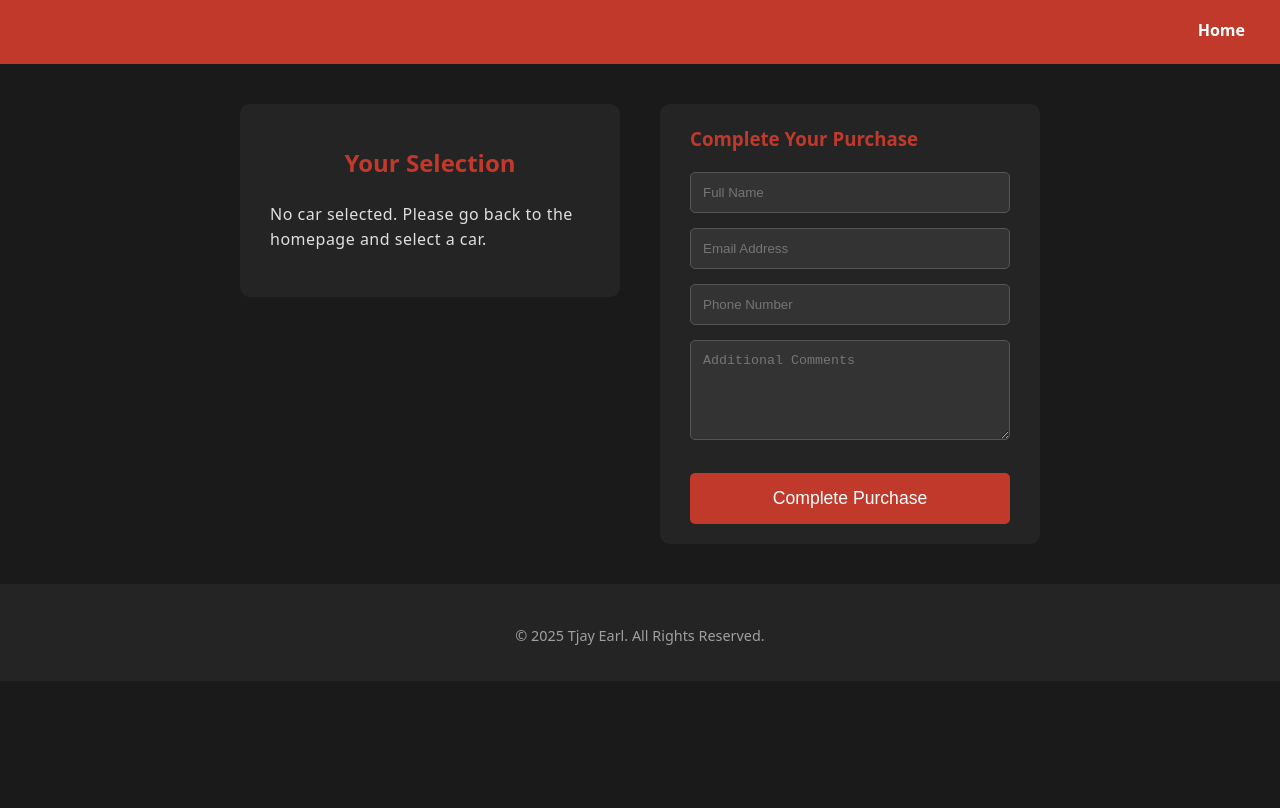
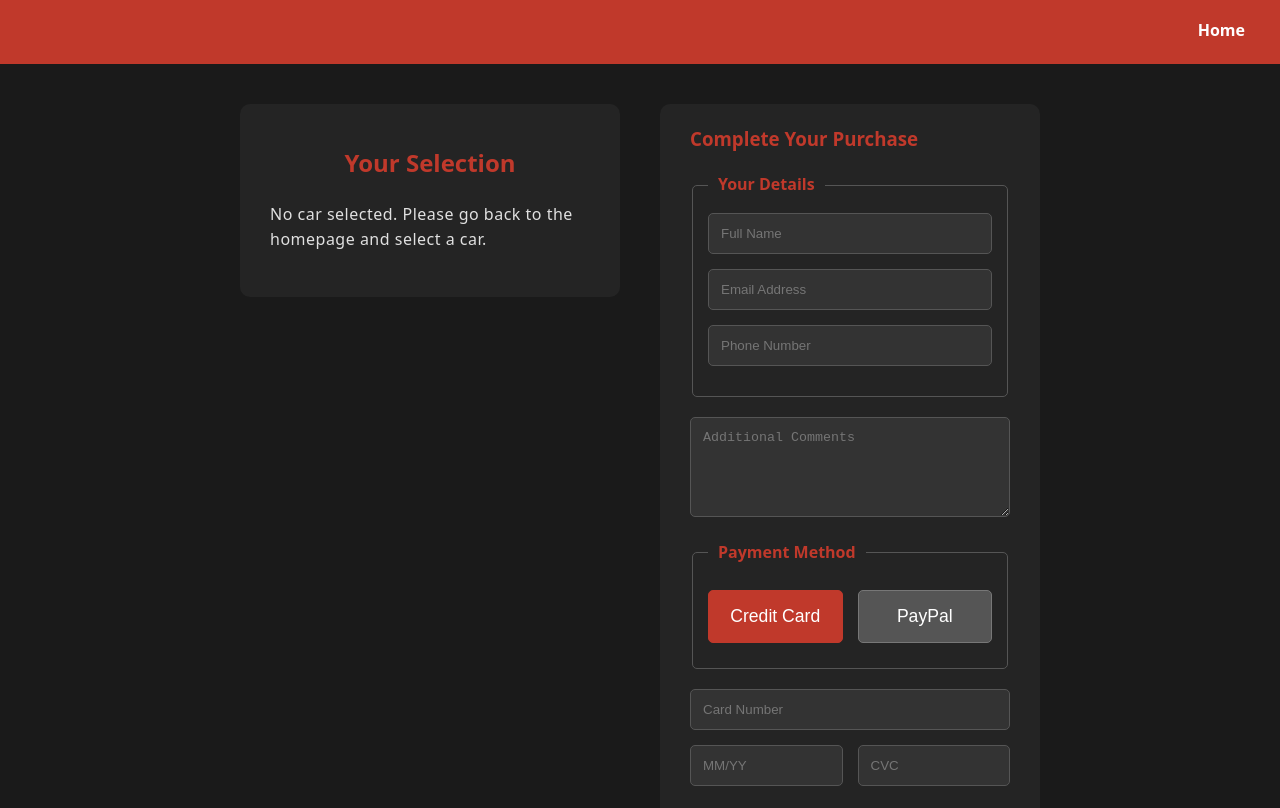
Before and after one commit to tjayearl/Machine, a website: page checkout.html in a window 1280 px wide. Shown: the part 96-904 px from the top of the page. Before the commit the page ends 800 px from the top, so only its background shows below. Drawn offline with Linux system fonts and the light colour scheme.

Commit message:
modified checkout.html chekcout.js modified style.css

```diff
--- a/checkout.html
+++ b/checkout.html
@@ -28,10 +28,30 @@
             <div id="checkout-form-container">
                 <h3>Complete Your Purchase</h3>
                 <form id="checkout-form">
-                    <input type="text" placeholder="Full Name" required>
-                    <input type="email" placeholder="Email Address" required>
-                    <input type="tel" placeholder="Phone Number" required>
+                    <fieldset>
+                        <legend>Your Details</legend>
+                        <input type="text" placeholder="Full Name" required>
+                        <input type="email" placeholder="Email Address" required>
+                        <input type="tel" placeholder="Phone Number" required>
+                    </fieldset>
+
                     <textarea placeholder="Additional Comments"></textarea>
+
+                    <fieldset>
+                        <legend>Payment Method</legend>
+                        <div class="payment-method-buttons">
+                            <button type="button" class="payment-method-btn active" data-method="credit-card">Credit Card</button>
+                            <button type="button" class="payment-method-btn" data-method="paypal">PayPal</button>
+                        </div>
+                        <input type="hidden" id="payment-method-input" name="payment-method" value="credit-card">
+                    </fieldset>
+                    <div id="credit-card-info">
+                        <input type="text" id="card-number" placeholder="Card Number">
+                        <div class="card-details-row">
+                            <input type="text" id="expiry-date" placeholder="MM/YY">
+                            <input type="text" id="cvc" placeholder="CVC">
+                        </div>
+                    </div>
                     <button type="submit">Complete Purchase</button>
                 </form>
             </div>
--- a/checkout.js
+++ b/checkout.js
@@ -2,6 +2,10 @@ document.addEventListener("DOMContentLoaded", () => {
     const API_URL = "https://car4hire-coral.vercel.app/cars";
     const carDetailsContainer = document.getElementById("checkout-car-details");
     const checkoutForm = document.getElementById("checkout-form");
+    const creditCardInfo = document.getElementById('credit-card-info');
+    const creditCardInputs = creditCardInfo.querySelectorAll('input');
+    const paymentMethodButtons = document.querySelectorAll('.payment-method-btn');
+    const hiddenPaymentMethodInput = document.getElementById('payment-method-input');
 
     const getCarIdFromUrl = () => {
         const params = new URLSearchParams(window.location.search);
@@ -42,6 +46,35 @@ document.addEventListener("DOMContentLoaded", () => {
         `;
     };
 
+    const toggleCreditCardFields = (show) => {
+        if (show) {
+            creditCardInfo.style.display = 'block';
+            creditCardInputs.forEach(input => input.required = true);
+        } else {
+            creditCardInfo.style.display = 'none';
+            creditCardInputs.forEach(input => {
+                input.required = false;
+                input.value = ''; // Clear fields when hiding
+            });
+        }
+    };
+
+    paymentMethodButtons.forEach(button => {
+        button.addEventListener('click', () => {
+            // Remove active class from all buttons
+            paymentMethodButtons.forEach(btn => btn.classList.remove('active'));
+            // Add active class to the clicked button
+            button.classList.add('active');
+
+            const selectedMethod = button.dataset.method;
+            // Update the hidden input's value
+            hiddenPaymentMethodInput.value = selectedMethod;
+
+            // Show or hide the credit card fields based on the selection
+            toggleCreditCardFields(selectedMethod === 'credit-card');
+        });
+    });
+
     checkoutForm.addEventListener("submit", (e) => {
         e.preventDefault();
         // In a real application, you would process the payment here.
@@ -51,4 +84,7 @@ document.addEventListener("DOMContentLoaded", () => {
 
     const carId = getCarIdFromUrl();
     fetchCarDetails(carId);
+
+    // Initialize the payment form state
+    toggleCreditCardFields(hiddenPaymentMethodInput.value === 'credit-card');
 });
--- a/style.css
+++ b/style.css
@@ -284,6 +284,57 @@ footer {
     font-size: 1.1em;
 }
 
+.payment-method-buttons {
+    display: flex;
+    gap: 15px;
+    margin-bottom: 10px;
+}
+
+.payment-method-btn {
+    flex: 1;
+    background-color: #555;
+    border: 1px solid #777;
+    padding: 12px;
+    font-size: 1em;
+}
+
+.payment-method-btn.active {
+    background-color: #c0392b;
+    border-color: #c0392b;
+    transform: none; /* Override hover/active transforms when active */
+}
+
+.card-details-row {
+    display: flex;
+    gap: 15px;
+}
+
+.card-details-row input {
+    flex: 1;
+}
+
+#checkout-form fieldset {
+    border: 1px solid #555;
+    border-radius: 5px;
+    padding: 15px;
+    margin-bottom: 20px;
+}
+
+#checkout-form legend {
+    padding: 0 10px;
+    color: #c0392b;
+    font-weight: bold;
+}
+
+#checkout-form fieldset div {
+    margin-bottom: 10px;
+}
+
+#checkout-form label {
+    margin-left: 10px;
+    cursor: pointer;
+}
+
 .sold-text {
     font-size: 1.5em;
     font-weight: bold;
```
